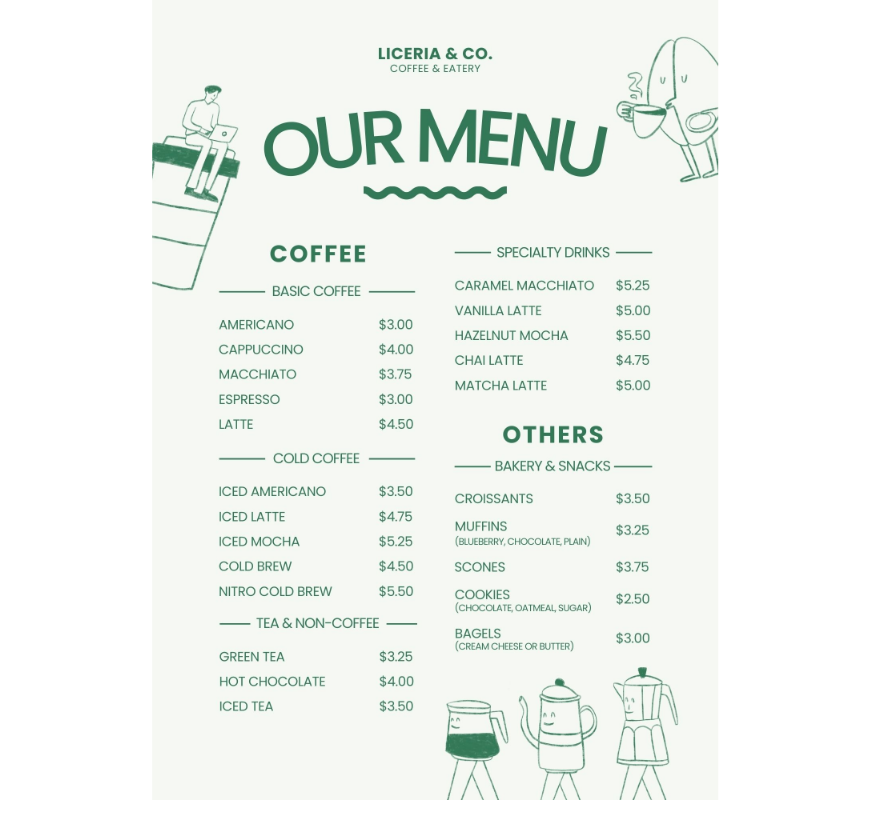
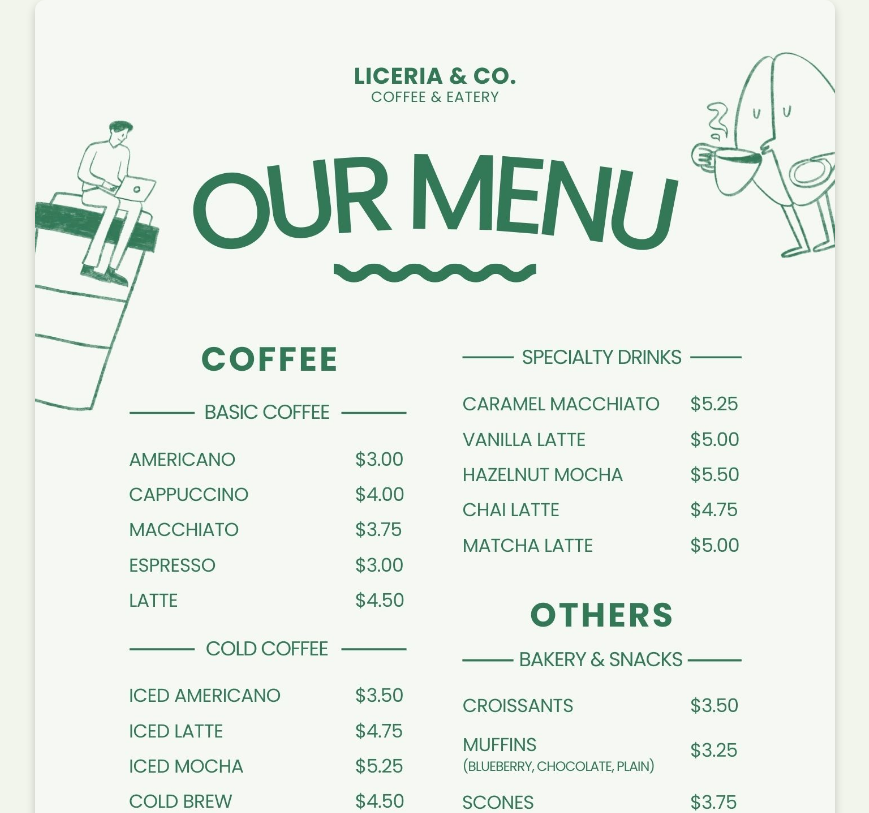
Before and after one commit to bhavanpathak/CafeMenu, a plain HTML site: page index.html in a window 1280 px wide. Shown: the top 813 px of the page, without its empty margins (205-1074 px from the left). Drawn offline with Linux system fonts and the light colour scheme.

Commit message:
Add files via upload

```diff
--- a/index.html
+++ b/index.html
@@ -3,12 +3,12 @@
 <head>
     <meta charset="UTF-8">
     <meta name="viewport" content="width=device-width, initial-scale=1.0">
-    <title>Image Display</title>
-    <link rel="stylesheet" href="style.css"> <!-- Link to your CSS file -->
+    <title>CafeMenu Image</title>
+    <link rel="stylesheet" href="style.css">
 </head>
 <body>
-    <div class="image-container">
-        <img src="Green Minimalist Illustrative Cafe Menu.jpg" alt="Cafe Menu">
+    <div class="menu-container">
+        <img src="5.jpg" alt="Menu" class="responsive-menu">
     </div>
 </body>
 </html>
--- a/style.css
+++ b/style.css
@@ -1,78 +1,35 @@
-/* Basic styles for the image */
-.image-container {
-    text-align: center;
-    padding: 10px;
-}
-
-.image-container img {
-    max-width: 100%;
-    height: auto;
-    display: block;
-    margin: 0 auto;
-}
-
-/* Responsive styles */
-@media only screen and (max-width: 600px) {
-    /* Adjust font sizes */
-    body {
-      font-size: 14px;
-    }
-
-    /* Ensure the image scales properly on mobile */
-    .image-container img {
-        max-width: 100%;
-        height: auto;
-    }
-}
-
-/* Basic styles for the image container */
-.image-container {
-    position: absolute;
-    top: 0;
-    left: 0;
-    width: 100%;
-    height: 100%;
-    overflow: hidden; /* Prevents any extra space */
-    margin: 0;
-    padding: 0;
-}
-
-/* Ensure the image covers the entire viewport */
-.image-container img {
-    position: absolute;
-    top: 50%;
-    left: 50%;
-    width: auto;
-    height: 100%;
-    transform: translate(-50%, -50%);
-    margin: 0;
-    padding: 0; /* Removes any padding */
-    object-fit: cover; /* Ensures the image covers the entire container */
-}
-
-/* Remove extra space around the image */
+/* Reset & Global Styles */
 body {
     margin: 0;
     padding: 0;
+    display: flex;
+    justify-content: center;
+    align-items: center;
+    min-height: 100vh;
+    background-color: #f2f5ec;
 }
 
-html, body {
-    height: 100%;
+/* Menu Container */
+.menu-container {
+    width: 90%;
+    max-width: 800px;
+    display: flex;
+    justify-content: center;
+    align-items: center;
 }
 
-/* body, html {
-    margin: 0;
-    padding: 0;
-    box-sizing: border-box;
+/* Responsive Image */
+.responsive-menu {
+    width: 100%;
+    height: auto;
+    display: block;
+    border-radius: 10px; /* Optional rounded corners */
+    box-shadow: 0px 4px 10px rgba(0, 0, 0, 0.2); /* Optional shadow */
 }
 
-img {
-    width: 100%;
-    height: auto;
+/* Mobile-Friendly Adjustments */
+@media (max-width: 600px) {
+    .menu-container {
+        width: 95%;
+    }
 }
-
-@media only screen and (max-width: 600px) {
-    img {
-        width: 100%;
-    }
-} */
```
